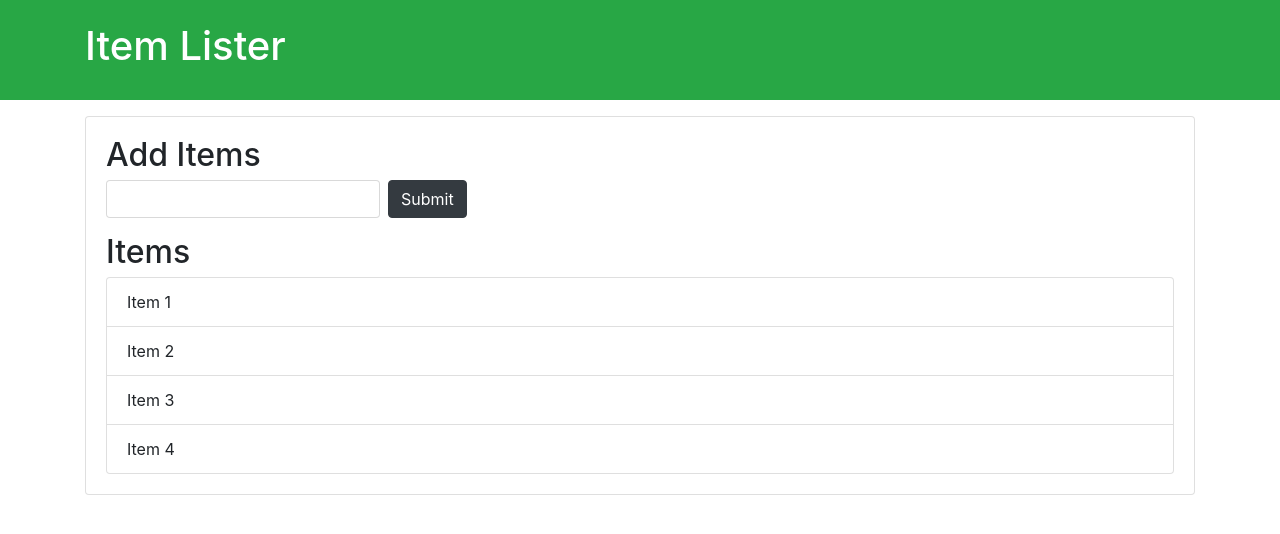
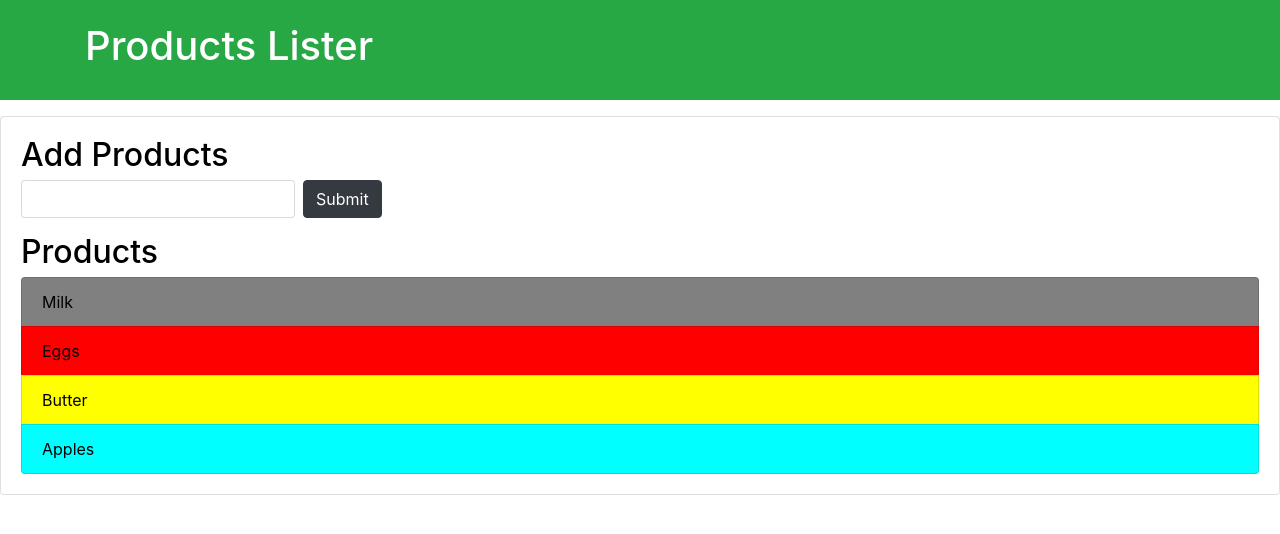
Before and after one commit to theraaju/dom, a plain HTML site: page index.html in a window 1280 px wide. Drawn offline with nearby package versions, Linux system fonts and the light colour scheme.

Commit message:
added styles on dom

```diff
--- a/dom.js
+++ b/dom.js
@@ -0,0 +1,20 @@
+
+// console.log(document.); it will give the power to access elements even we can change the stuffs like below:
+
+document.title ="DOM"; //previous title was "Products Lister"
+
+
+// console.log(document.all); it will show us all the element of html
+
+// var headTitle = document.getElementById('header-title');
+// //header-title element stored inside variable headTitle
+
+// headTitle.style.borderBottom ="solid white"; //borderBottom is a css property but here we need to use it differently we cannot use "border-bottom" istead we use borderBottom
+// headTitle.style.textAlign ="center";
+
+var items = document.getElementsByClassName('list-group-item');
+
+items[0].style.backgroundColor = "gray";
+items[1].style.backgroundColor = "red";
+items[2].style.backgroundColor = "yellow";
+items[3].style.backgroundColor = "aqua";
--- a/index.html
+++ b/index.html
@@ -7,32 +7,32 @@
     <meta http-equiv="X-UA-Compatible" content="ie=edge">
     <link rel="stylesheet" href="https://maxcdn.bootstrapcdn.com/bootstrap/4.0.0-beta/css/bootstrap.min.css"
         integrity="sha384-/Y6pD6FV/Vv2HJnA6t+vslU6fwYXjCFtcEpHbNJ0lyAFsXTsjBbfaDjzALeQsN6M" crossorigin="anonymous">
-    <title>Item Lister</title>
+    <title>Products Lister</title>
 </head>
 
 <body>
     <header id="main-header" class="bg-success text-white p-4 mb-3">
         <div class="container">
-            <h1 id="header-title">Item Lister <span style="display:none">123</span></h1>
+            <h1 id="header-title">Products Lister <span style="display:none">123</span></h1>
         </div>
     </header>
-    <div class="container">
+    <div style="color: black;" class="container-section">
         <div id="main" class="card card-body">
-            <h2 class="title">Add Items</h2>
+            <h2 class="title">Add Products</h2>
             <form class="form-inline mb-3">
                 <input type="text" class="form-control mr-2">
                 <input type="submit" class="btn btn-dark" value="Submit">
             </form>
-            <h2 class="title">Items</h2>
+            <h2 class="title">Products</h2>
             <ul id="items" class="list-group">
-                <li class="list-group-item">Item 1</li>
-                <li class="list-group-item">Item 2</li>
-                <li class="list-group-item">Item 3</li>
-                <li class="list-group-item">Item 4</li>
+                <li class="list-group-item">Milk</li>
+                <li class="list-group-item">Eggs</li>
+                <li class="list-group-item">Butter</li>
+                <li class="list-group-item">Apples</li>
             </ul>
         </div>
     </div>
-    <script defer src="dom.js">
+    <script src="dom.js">
     </script>
 </body>
 
```
